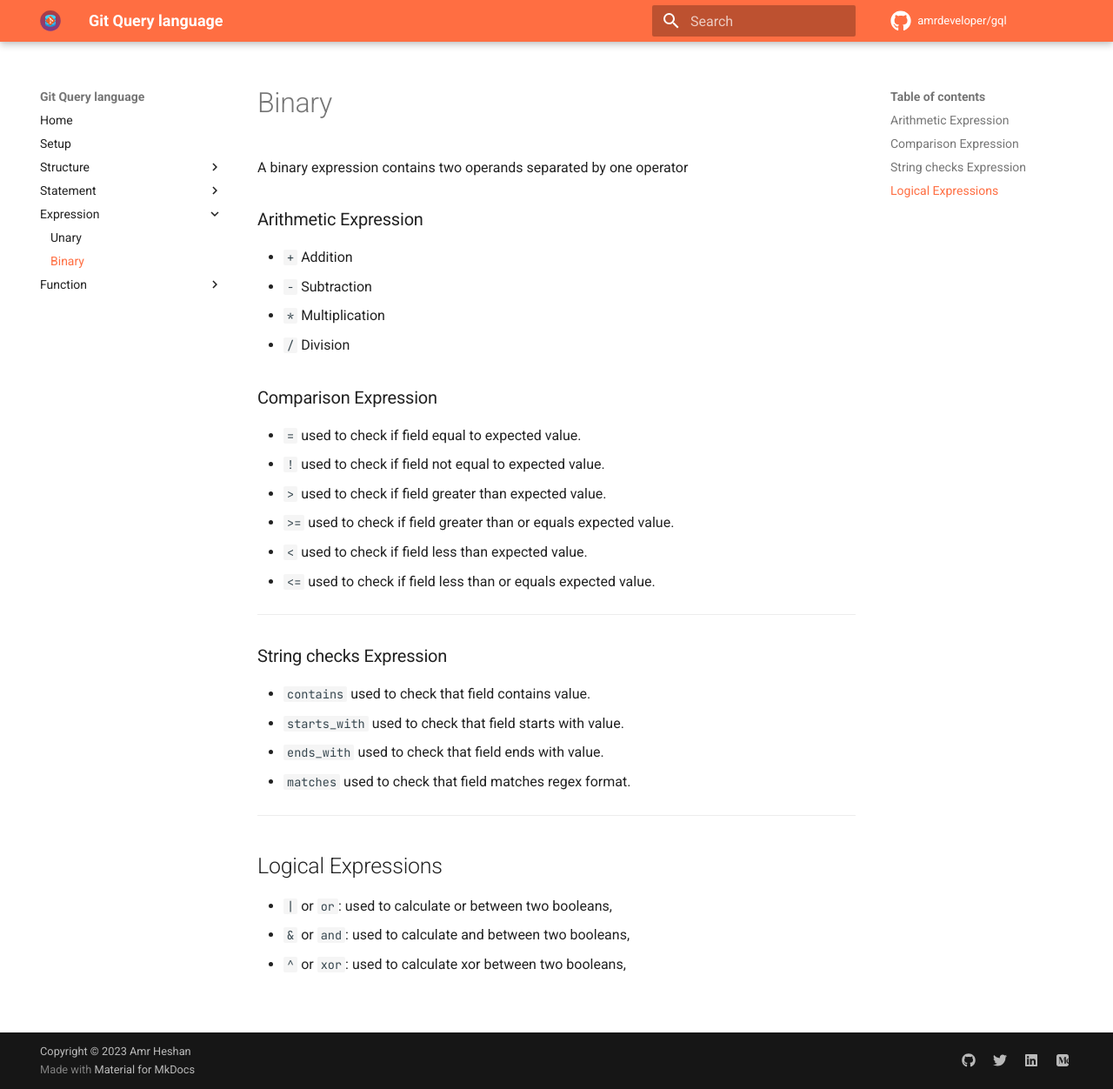
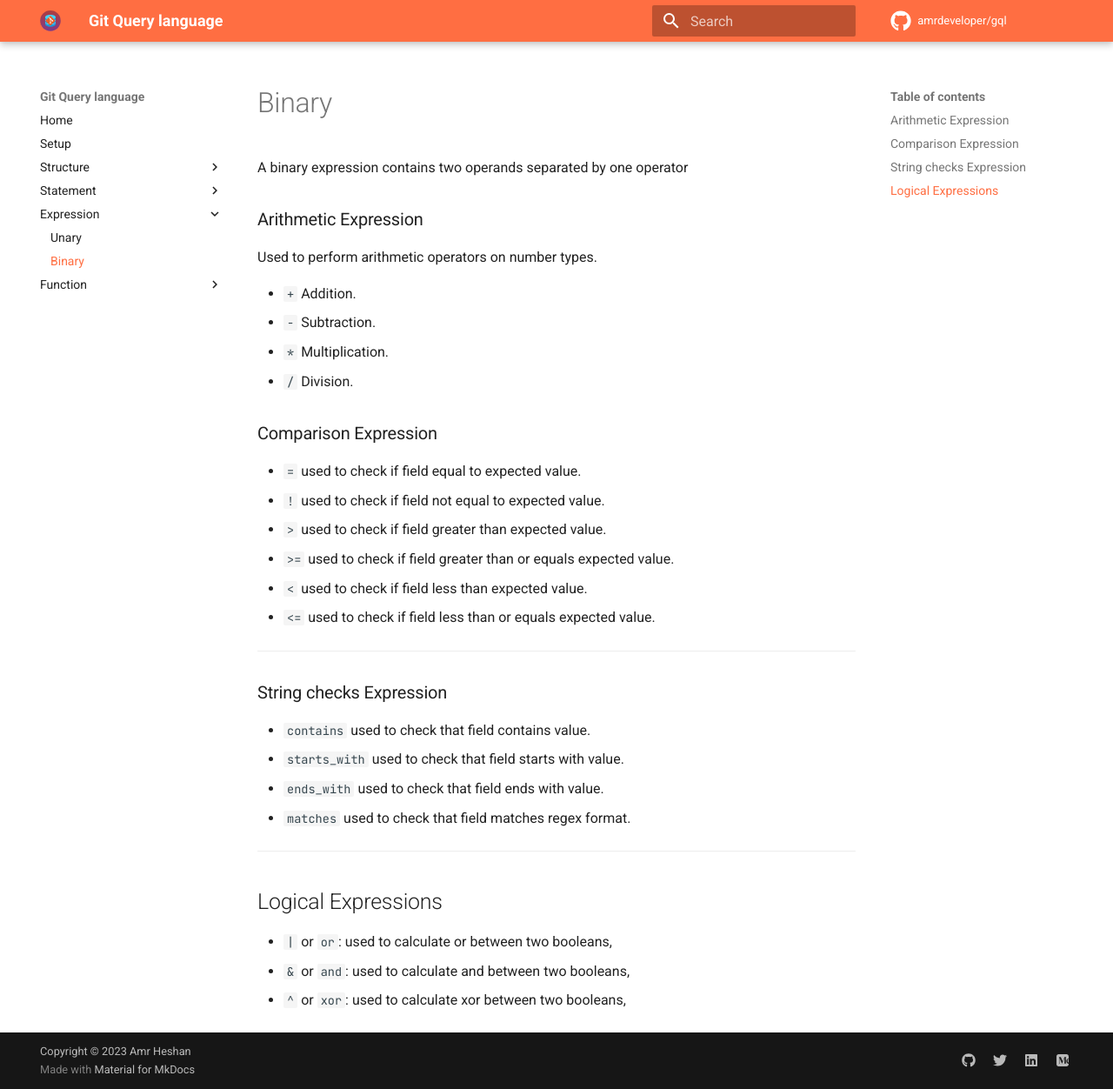
Before and after one commit to AmrDeveloper/GQL, an MkDocs documentation site: the page built from docs/expression/binary.md, in a window 1280 px wide and 1252 px high. Shown: the whole window at 87% size. Built offline with MkDocs 1.6.1 and Material for MkDocs 9.7.7, drawn with Linux system fonts in a browser that asks for light colours; comment, search, counter and statistics services are not loaded.

Commit message:
Mention that Arithmetic expression supports only number types

```diff
--- a/docs/expression/binary.md
+++ b/docs/expression/binary.md
@@ -2,10 +2,12 @@ A binary expression contains two operands separated by one operator
 
 ### Arithmetic Expression
 
-- `+` Addition
-- `-` Subtraction
-- `*` Multiplication
-- `/` Division
+Used to perform arithmetic operators on number types.
+
+- `+` Addition.
+- `-` Subtraction.
+- `*` Multiplication.
+- `/` Division.
 
 ### Comparison Expression
 - `=` used to check if field equal to expected value.
```
